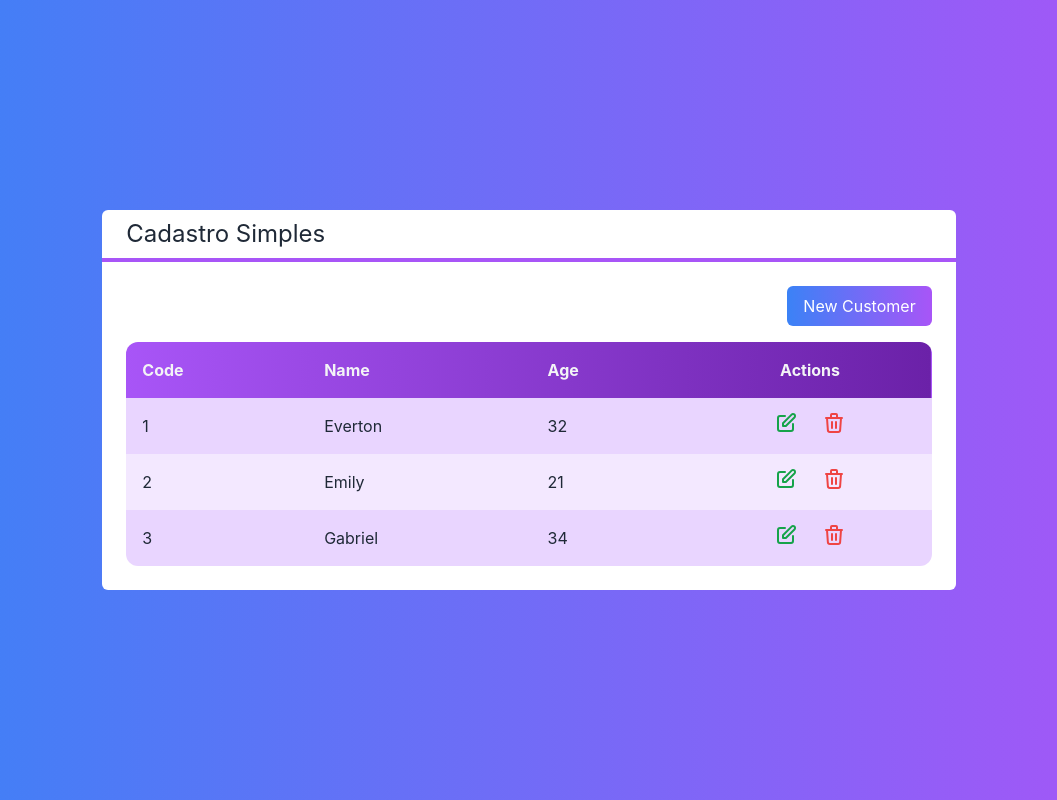
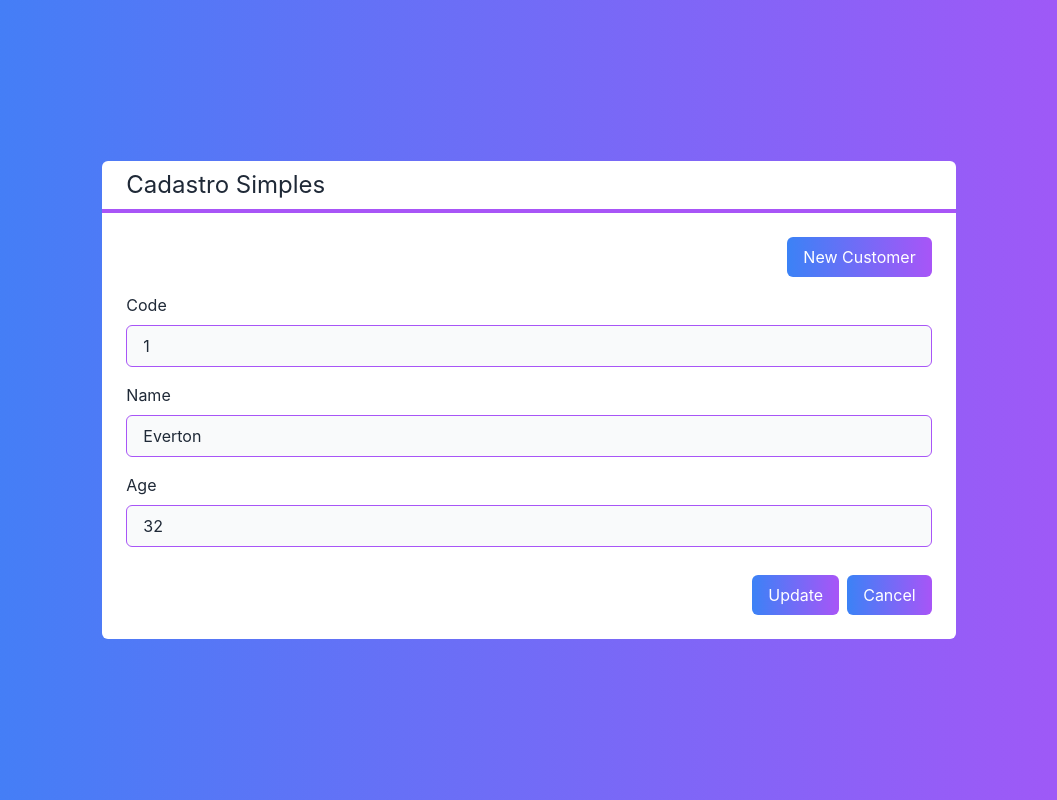
Before and after one commit to mirandaeverton/curso-web-next-crud, a Next.js app: page / in a window 1280 px wide. Shown: the whole page, without its empty margins (111-1168 px from the left). Built offline with nearby package versions, Linux system fonts and the light colour scheme.

Commit message:
Form component created

```diff
--- /dev/null
+++ b/src/components/Form.tsx
@@ -0,0 +1,46 @@
+import { useState } from "react";
+import Customer from "../core/Customer";
+import Button from "./Button";
+import Input from "./Input";
+
+interface FormProps {
+    customer: Customer
+}
+
+export default function Form(props: FormProps) {
+    const id = props.customer?.id
+    const [name, setName] = useState(props.customer?.name ?? '')
+    const [age, setAge] = useState(props.customer?.age ?? 0)
+    return (
+        <div>
+            {id ? (
+                <Input
+                    readOnly
+                    text="Code"
+                    value={id}
+                    className="mb-4"
+                    />
+                    ) : false}
+            <Input
+                text="Name"
+                value={name}
+                valueChanged={setName}
+                className="mb-4"
+            />
+            <Input
+                text="Age"
+                type="number"
+                value={age}
+                valueChanged={setAge}
+            />
+            <div className="flex justify-end mt-7">
+                <Button color="blue" className="mr-2">
+                    {id ? 'Update' : 'Save'}
+                </Button>
+                <Button color="gray">
+                    Cancel
+                </Button>
+            </div>
+        </div>
+    )
+}
--- /dev/null
+++ b/src/components/Input.tsx
@@ -0,0 +1,29 @@
+interface InputProps {
+    type?: 'text' | 'number'
+    text: string
+    value: any
+    readOnly?: boolean
+    className?: string
+    valueChanged?: (value: any) => void
+}
+
+export default function Input(props: InputProps) {
+    return (
+        <div className={`flex flex-col ${props.className}`}>
+            <label className="mb-2">
+                {props.text}
+            </label>
+            <input
+                type={props.type ?? 'text'}
+                value={props.value}
+                readOnly={props.readOnly}
+                onChange={e => props.valueChanged?.(e.target.value)}
+                className={`
+                    border border-purple-500 rounded-md
+                    bg-gray-50 px-4 py-2 focus:outline-none
+                    ${props.readOnly ? '' : 'focus:bg-white'}
+                `}
+            />
+        </div>
+    )
+}
--- a/src/pages/index.tsx
+++ b/src/pages/index.tsx
@@ -1,4 +1,5 @@
 import Button from "../components/Button";
+import Form from "../components/Form";
 import Layout from "../components/Layout";
 import Table from "../components/Table";
 import Customer from "../core/Customer";
@@ -29,9 +30,10 @@
         <div className="flex justify-end">
           <Button color="blue" className="mb-4">New Customer</Button>
         </div>
-        <Table customers={customers}
+        {/* <Table customers={customers}
         customerSelected={customerSelected}
-        customerDeleted={customerDeleted}></Table>
+        customerDeleted={customerDeleted}></Table> */}
+        <Form customer={customers[0]}></Form>
       </Layout>
     </div>
   )
```
